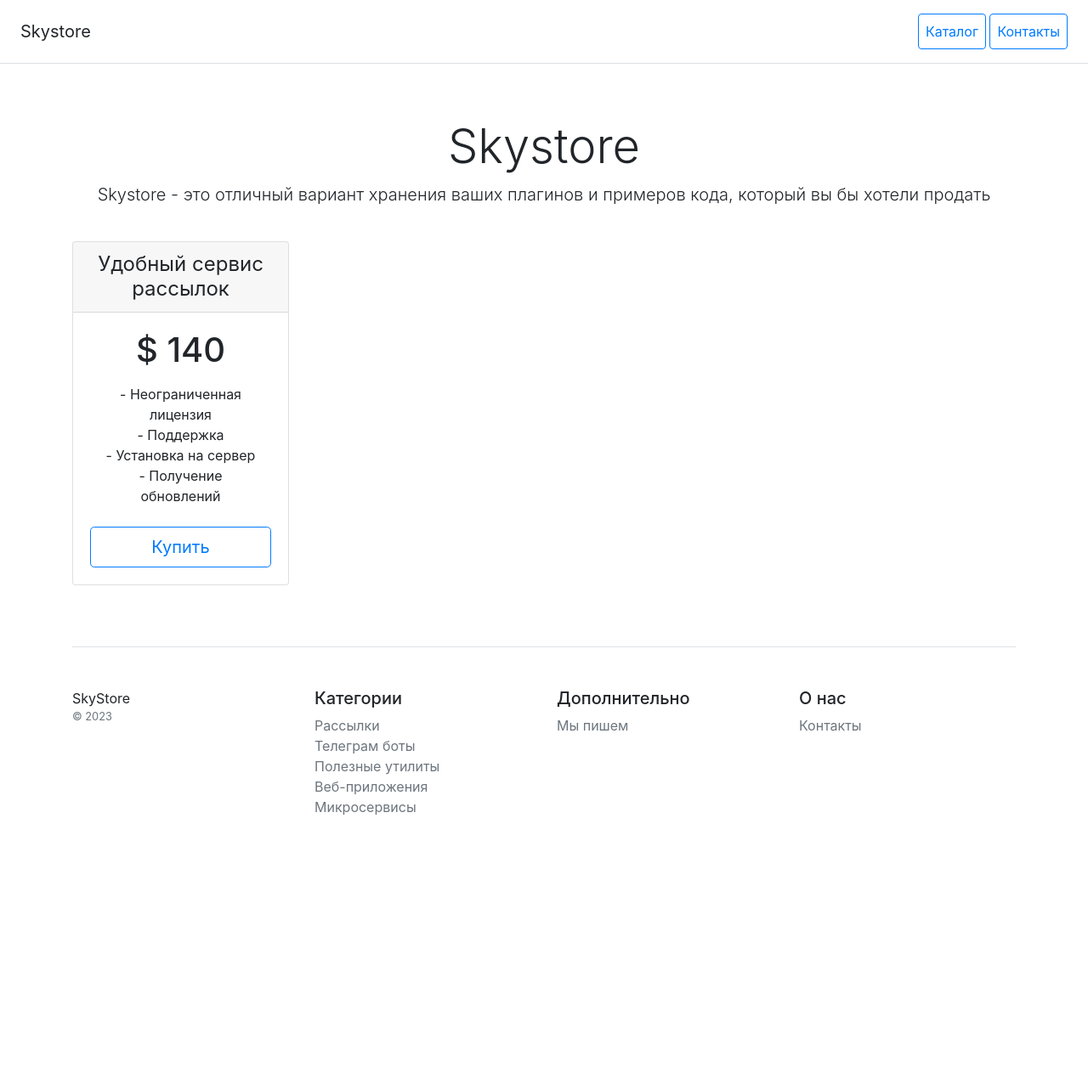
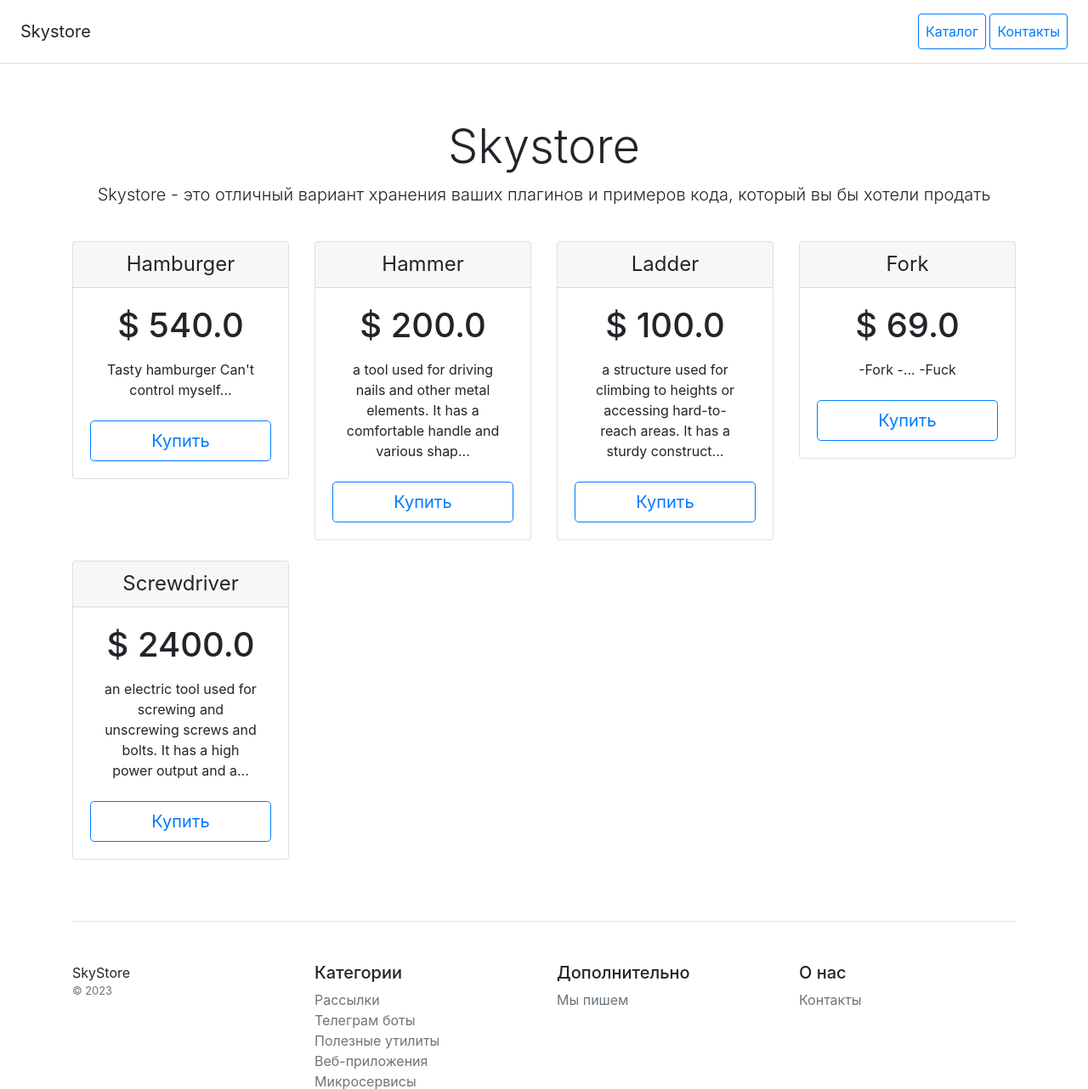
Before and after one commit to swagytor/web-shop, a Django app: template catalog/templates/catalog/home.html in a window 1280 px wide. Shown: the top 1282 px of the page at 85% size. Before the commit the page ends 959 px from the top, so only its background shows below. Run offline with Django 4.2, Linux system fonts and the light colour scheme; the template is opened without the code that fills it: values that come from a table or form of the project are taken from there, others are empty; data comes from the database, SQL or seed files in the repository; some libraries are stand-ins or nearby versions.

Commit message:
homework-4

```diff
--- a/catalog/models.py
+++ b/catalog/models.py
@@ -22,14 +22,14 @@ class Category(models.Model):
 class Product(models.Model):
     product_name = models.CharField(max_length=100, verbose_name='название товара')
     product_description = models.TextField(verbose_name='описание', **NULLABLE)
-    product_image = models.ImageField(verbose_name='изображение', upload_to='products/', **NULLABLE)
-    product_category = models.ForeignKey(default=None, to=Category, on_delete=models.deletion.CASCADE, verbose_name='категория')
+    product_image = models.ImageField(verbose_name='изображение', upload_to='product/', **NULLABLE)
+    product_category = models.ForeignKey(Category, to_field='id', default=None, on_delete=models.deletion.CASCADE, verbose_name='категория')
     product_price = models.FloatField(verbose_name='цена за покупку')
     date_of_creation = models.DateField(verbose_name='дата создания', default=timezone.now)
     date_of_last_change = models.DateField(verbose_name='дата последнего изменения', default=timezone.now)
 
     def __str__(self):
-        return f'{self.product_name} {self.product_price}'
+        return f'{self.product_name}'
 
     class Meta:
         verbose_name = 'товар'
--- /dev/null
+++ b/catalog/templates/catalog/base.html
@@ -0,0 +1,57 @@
+<!doctype html>
+<html lang="en">
+<head>
+    <meta charset="utf-8">
+    <meta name="viewport" content="width=device-width, initial-scale=1">
+    <title>Skystore</title>
+    <link href="/static/catalog/css/bootstrap.min.css" rel="stylesheet" type="text/css">
+</head>
+<body>
+<div class="d-flex flex-column flex-md-row align-items-center p-3 px-md-4 mb-3 bg-white border-bottom box-shadow">
+    <h5 class="my-0 mr-md-auto font-weight-normal">Skystore</h5>
+    <nav class="ms-5">
+        <a class="p-2 btn btn-outline-primary" href="/">Каталог</a>
+        <a class="p-2 btn btn-outline-primary" href="/contacts/">Контакты</a>
+    </nav>
+</div>
+
+
+
+<div class="container">
+    {% block content %}
+    {% endblock %}
+    <footer class="pt-4 my-md-5 pt-md-5 border-top">
+        <div class="row">
+            <div class="col-12 col-md">
+                SkyStore
+                <small class="d-block mb-3 text-muted">&copy; 2023</small>
+            </div>
+            <div class="col-6 col-md">
+                <h5>Категории</h5>
+                <ul class="list-unstyled text-small">
+                    <li><a class="text-muted" href="#">Рассылки</a></li>
+                    <li><a class="text-muted" href="#">Телеграм боты</a></li>
+                    <li><a class="text-muted" href="#">Полезные утилиты</a></li>
+                    <li><a class="text-muted" href="#">Веб-приложения</a></li>
+                    <li><a class="text-muted" href="#">Микросервисы</a></li>
+                </ul>
+            </div>
+            <div class="col-6 col-md">
+                <h5>Дополнительно</h5>
+                <ul class="list-unstyled text-small">
+                    <li><a class="text-muted" href="#">Мы пишем</a></li>
+                </ul>
+            </div>
+            <div class="col-6 col-md">
+                <h5>О нас</h5>
+                <ul class="list-unstyled text-small">
+                    <li><a class="text-muted" href="/contacts/">Контакты</a></li>
+                </ul>
+            </div>
+        </div>
+    </footer>
+</div>
+
+<script src="/static/js/bootstrap.bundle.min.js"></script>
+</body>
+</html>
--- a/catalog/templates/catalog/home.html
+++ b/catalog/templates/catalog/home.html
@@ -1,79 +1,15 @@
-<!doctype html>
-<html lang="en">
-<head>
-    <meta charset="utf-8">
-    <meta name="viewport" content="width=device-width, initial-scale=1">
-    <title>Skystore</title>
-    <link href="/static/catalog/css/bootstrap.min.css" rel="stylesheet" type="text/css">
-</head>
-<body>
-<div class="d-flex flex-column flex-md-row align-items-center p-3 px-md-4 mb-3 bg-white border-bottom box-shadow">
-    <h5 class="my-0 mr-md-auto font-weight-normal">Skystore</h5>
-    <nav class="ms-5">
-        <a class="p-2 btn btn-outline-primary" href="/">Каталог</a>
-        <a class="p-2 btn btn-outline-primary" href="/contacts/">Контакты</a>
-    </nav>
-</div>
-
-<div class="pricing-header px-3 py-3 pt-md-5 pb-md-4 mx-auto text-center">
-    <h1 class="display-4">Skystore</h1>
-    <p class="lead">Skystore - это отличный вариант хранения ваших плагинов и примеров кода, который вы бы хотели
-        продать</p>
-</div>
-
-<div class="container">
+{% extends 'catalog/base.html' %}
+{% block content %}
     <div class="row text-center">
-        <div class="col-3">
-            <div class="card mb-4 box-shadow">
-                <div class="card-header">
-                    <h4 class="my-0 font-weight-normal">Удобный сервис рассылок</h4>
-                </div>
-                <div class="card-body">
-                    <h1 class="card-title pricing-card-title">$ 140</h1>
-                    <ul class="list-unstyled mt-3 mb-4 text-start m-3">
-                        <li>- Неограниченная лицензия</li>
-                        <li>- Поддержка</li>
-                        <li>- Установка на сервер</li>
-                        <li>- Получение обновлений</li>
-                    </ul>
-                    <button type="button" class="btn btn-lg btn-block btn-outline-primary">Купить</button>
-                </div>
-            </div>
+        <div class="pricing-header px-3 py-3 pt-md-5 pb-md-4 mx-auto text-center">
+            <h1 class="display-4">Skystore</h1>
+            <p class="lead">Skystore - это отличный вариант хранения ваших плагинов и примеров кода, который вы бы
+                хотели продать</p>
         </div>
     </div>
-
-    <footer class="pt-4 my-md-5 pt-md-5 border-top">
-        <div class="row">
-            <div class="col-12 col-md">
-                SkyStore
-                <small class="d-block mb-3 text-muted">&copy; 2023</small>
-            </div>
-            <div class="col-6 col-md">
-                <h5>Категории</h5>
-                <ul class="list-unstyled text-small">
-                    <li><a class="text-muted" href="#">Рассылки</a></li>
-                    <li><a class="text-muted" href="#">Телеграм боты</a></li>
-                    <li><a class="text-muted" href="#">Полезные утилиты</a></li>
-                    <li><a class="text-muted" href="#">Веб-приложения</a></li>
-                    <li><a class="text-muted" href="#">Микросервисы</a></li>
-                </ul>
-            </div>
-            <div class="col-6 col-md">
-                <h5>Дополнительно</h5>
-                <ul class="list-unstyled text-small">
-                    <li><a class="text-muted" href="#">Мы пишем</a></li>
-                </ul>
-            </div>
-            <div class="col-6 col-md">
-                <h5>О нас</h5>
-                <ul class="list-unstyled text-small">
-                    <li><a class="text-muted" href="/contacts/">Контакты</a></li>
-                </ul>
-            </div>
-        </div>
-    </footer>
-</div>
-
-<script src="/static/js/bootstrap.bundle.min.js"></script>
-</body>
-</html>
+    <div class="row text-center">
+        {% for object in object_list %}
+            {% include 'catalog/includes/inc_product.html' %}
+        {% endfor %}
+    </div>
+{% endblock %}
--- /dev/null
+++ b/catalog/templates/catalog/includes/inc_product.html
@@ -0,0 +1,19 @@
+<div class="col-3">
+    <div class="card mb-4 box-shadow">
+        <div class="card-header">
+            <h4 class="my-0 font-weight-normal">{{ object.product_name }}</h4>
+        </div>
+        <div class="card-body">
+            <h1 class="card-title pricing-card-title">$ {{ object.product_price }}</h1>
+            <ul class="list-unstyled mt-3 mb-4 text-start m-3">
+                {% if object.product_description|length > 100 %}
+                    {{ object.product_description|slice:":100" }}...
+                {% else %}
+                    {{ object.product_description|slice:":100" }}
+                {% endif %}
+            </ul>
+            <a href="{% url 'catalog:product_details' object.pk %}" type="button"
+               class="btn btn-lg btn-block btn-outline-primary">Купить</a>
+        </div>
+    </div>
+</div>
--- a/catalog/urls.py
+++ b/catalog/urls.py
@@ -1,7 +1,12 @@
 from django.urls import path
+from catalog.apps import CatalogConfig
+from catalog.views import home, contacts, product_details
 
-from catalog.views import home, contacts
+app_name = CatalogConfig.name
+
+
 urlpatterns = [
-    path('', home),
-    path('contacts/', contacts)
+    path('', home, name='homepage'),
+    path('contacts/', contacts, name='contacts'),
+    path('<int:pk>/product/', product_details, name='product_details'),
 ]
--- a/category_dumpdata.json
+++ b/category_dumpdata.json
@@ -1,34 +1,26 @@
 [
 {
   "model": "catalog.category",
-    "pk": 1,
+  "pk": 11,
   "fields": {
-      "category_name": "Dishes",
-      "category_description": ""
+    "category_name": "Food",
+    "category_description": "Food for eating"
   }
 },
 {
   "model": "catalog.category",
-    "pk": 2,
+  "pk": 12,
   "fields": {
-      "category_name": "Food",
-      "category_description": ""
+    "category_name": "Dishes",
+    "category_description": "Dish for eating"
   }
 },
 {
   "model": "catalog.category",
-    "pk": 3,
+  "pk": 13,
   "fields": {
-      "category_name": "Furniture",
-      "category_description": ""
-    }
-  },
-  {
-    "model": "catalog.category",
-    "pk": 4,
-    "fields": {
-      "category_name": "Tools",
-      "category_description": "Tools for home"
+    "category_name": "Tool",
+    "category_description": "Tool for work"
   }
 }
 ]
--- a/config/urls.py
+++ b/config/urls.py
@@ -21,5 +21,5 @@ from django.conf import settings
 
 urlpatterns = [
     path('admin/', admin.site.urls),
-    path('', include('catalog.urls')),
+    path('', include('catalog.urls', namespace='catalog')),
 ] + static(settings.MEDIA_URL, document_root=settings.MEDIA_ROOT)
--- /dev/null
+++ b/product_dumpdata.json
@@ -0,0 +1,67 @@
+[
+{
+  "model": "catalog.product",
+  "pk": 18,
+  "fields": {
+    "product_name": "Hamburger",
+    "product_description": "Tasty hamburger\r\nCan't control myself...",
+    "product_image": "product/шчюсЁрцхэшх_2023-08-19_161632963_riUxkFv.png",
+    "product_category": 11,
+    "product_price": 540.0,
+    "date_of_creation": "2023-08-19",
+    "date_of_last_change": "2023-08-19"
+  }
+},
+{
+  "model": "catalog.product",
+  "pk": 19,
+  "fields": {
+    "product_name": "Hammer",
+    "product_description": "a tool used for driving nails and other metal elements. It has a comfortable handle and various shapes of the head.",
+    "product_image": "product/шчюсЁрцхэшх_2023-08-19_140035317_ARoBoXR.png",
+    "product_category": 13,
+    "product_price": 200.0,
+    "date_of_creation": "2023-08-19",
+    "date_of_last_change": "2023-08-19"
+  }
+},
+{
+  "model": "catalog.product",
+  "pk": 20,
+  "fields": {
+    "product_name": "Ladder",
+    "product_description": "a structure used for climbing to heights or accessing hard-to-reach areas. It has a sturdy construction and comfortable steps.",
+    "product_image": "",
+    "product_category": 13,
+    "product_price": 100.0,
+    "date_of_creation": "2023-08-19",
+    "date_of_last_change": "2023-08-19"
+  }
+},
+{
+  "model": "catalog.product",
+  "pk": 21,
+  "fields": {
+    "product_name": "Fork",
+    "product_description": "-Fork\r\n-...\r\n-Fuck",
+    "product_image": "product/шчюсЁрцхэшх_2023-08-19_161949618_ZhUPW9l.png",
+    "product_category": 12,
+    "product_price": 69.0,
+    "date_of_creation": "2023-08-19",
+    "date_of_last_change": "2023-08-19"
+  }
+},
+{
+  "model": "catalog.product",
+  "pk": 22,
+  "fields": {
+    "product_name": "Screwdriver",
+    "product_description": "an electric tool used for screwing and unscrewing screws and bolts. It has a high power output and a comfortable handle.",
+    "product_image": "product/шчюсЁрцхэшх_2023-08-19_155555300_RAsIY4E.png",
+    "product_category": 13,
+    "product_price": 2400.0,
+    "date_of_creation": "2023-08-19",
+    "date_of_last_change": "2023-08-19"
+  }
+}
+]
```
Also changed, not shown: catalog/management/commands/fill_all_data.py (added, +23 -0 lines), catalog/management/commands/fill_category.py (deleted, +0 -18 lines), catalog/templates/catalog/contacts.html (+7 -60 lines), catalog/templates/catalog/product.html (added, +42 -0 lines), catalog/templatetags/my_tags.py (added, +11 -0 lines), catalog/views.py (+16 -2 lines), config/settings.py (+4 -6 lines), catalog/migrations/0005_alter_product_product_image.py (added), media/no-image.png (added). Lines whose indentation alone changed are shown as unchanged.
